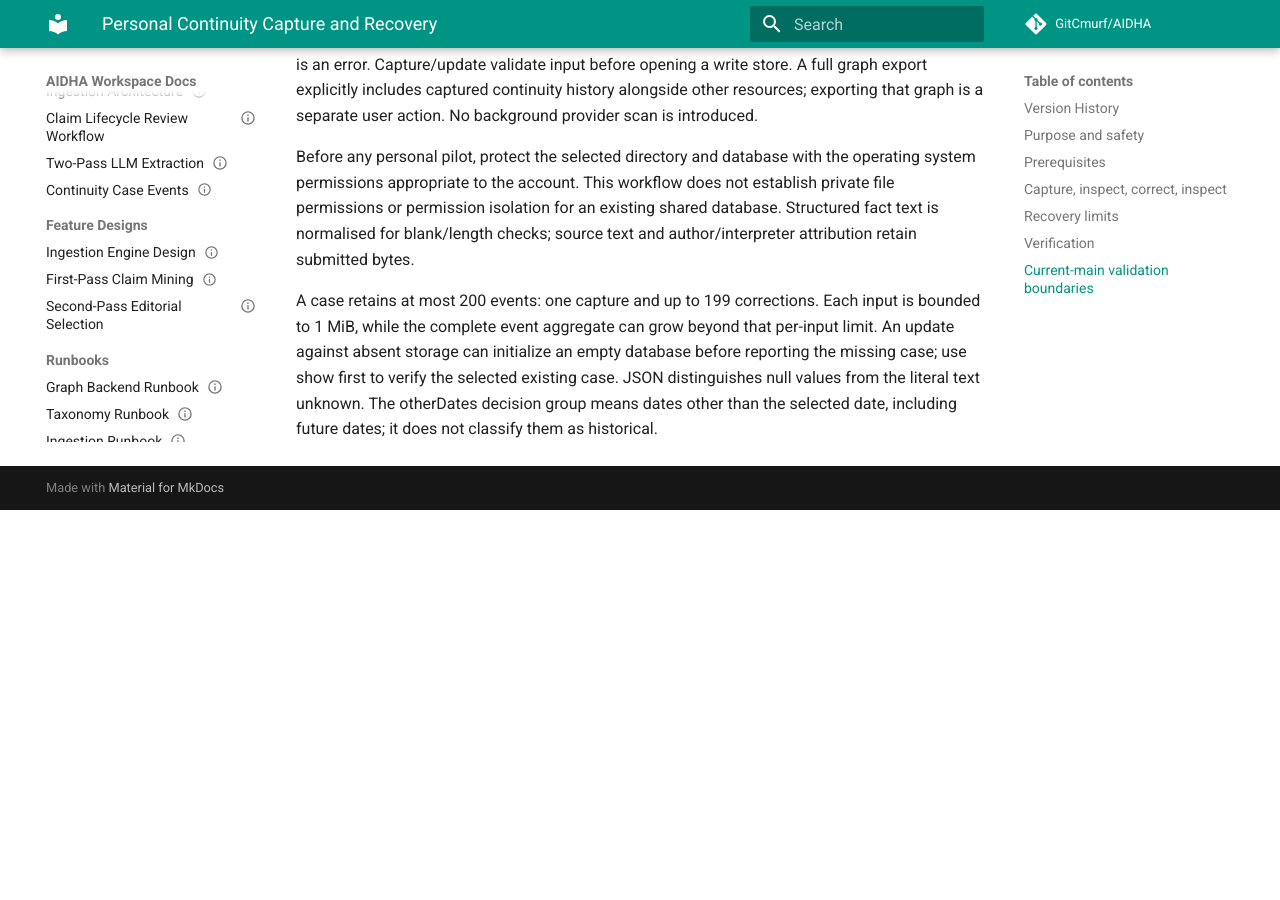
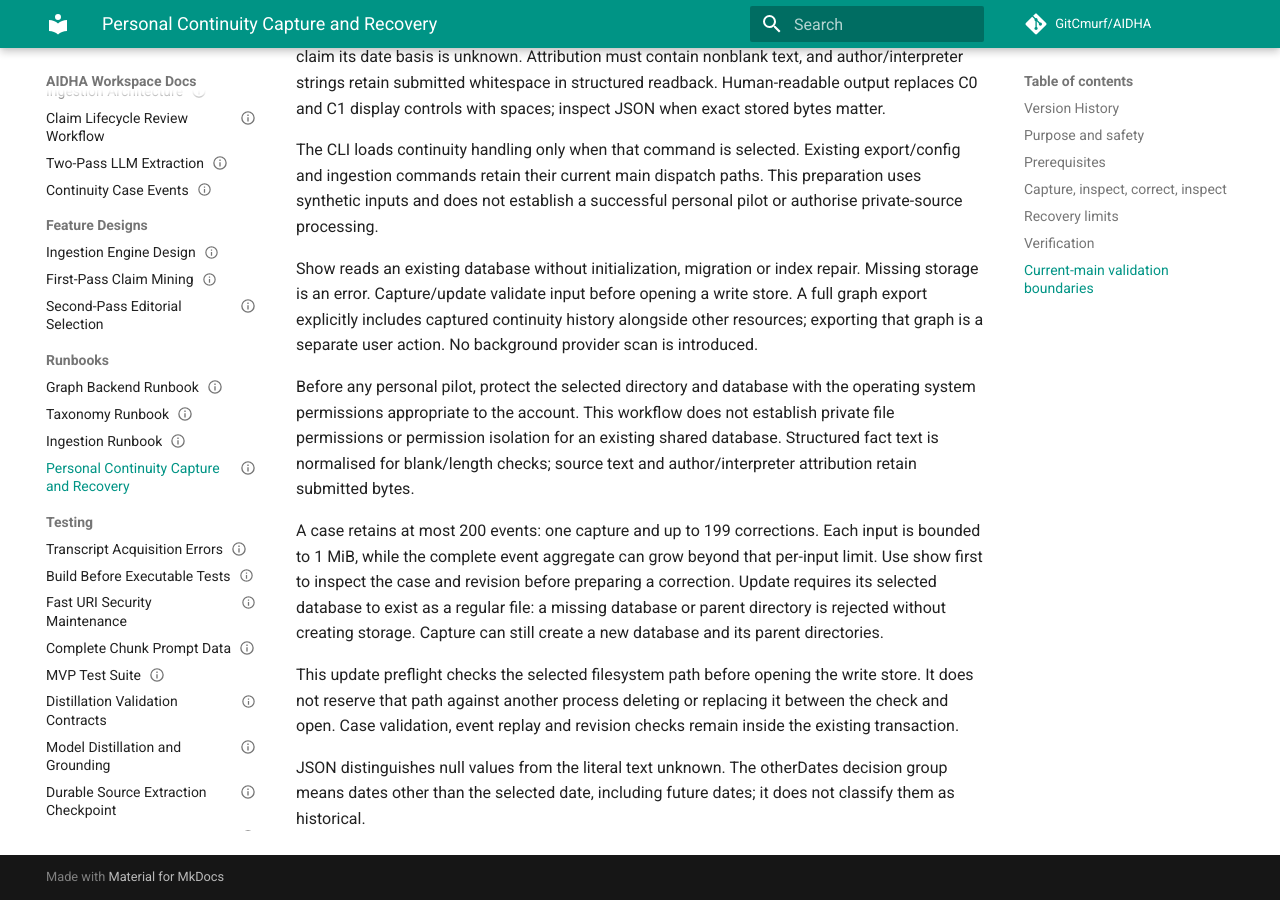
Before and after one commit to GitCmurf/AIDHA, an MkDocs documentation site: the page built from docs/50-runbooks/runbook-014-personal-continuity.md, in a window 1280 px wide and 900 px high, scrolled down 3588 px. Built offline with MkDocs 1.6.1 and Material for MkDocs 9.7.7, drawn with Linux system fonts in a browser that asks for light colours; comment, search, counter and statistics services are not loaded; the version menu is left out; before the commit the page ends 4098 px from its top, so only the background shows below that; some of the changed text lies outside the part shown.

Commit message:
fix(continuity): reject updates against missing storage

```diff
--- a/docs/50-runbooks/runbook-014-personal-continuity.md
+++ b/docs/50-runbooks/runbook-014-personal-continuity.md
@@ -27,6 +27,7 @@ related_ids: [AIDHA-PRD-004, AIDHA-ADR-010, AIDHA-TESTING-088]
 | 0.1 | 2026-09-11 | Codex | Document the first capture, correction and recovery commands. | — | Draft | — |
 | 0.2 | 2026-10-18 | Codex | Align steps with the workspace CLI entry point and bound scope to capture, show and direct correction. | — | Draft | AIDHA-PRD-004 |
 | 0.3 | 2026-10-29 | Codex | Document unknown-date validation, exact attribution and isolated continuity command dispatch. | — | Draft | PR 55 |
+| 0.4 | 2026-11-04 | Codex | Required existing selected storage for corrections and documented the filesystem preflight boundary. | — | Draft | AIDHA-TESTING-088 |
 
 ## Purpose and safety
 
@@ -145,8 +146,14 @@ or permission isolation for an existing shared database. Structured fact text is
 blank/length checks; source text and author/interpreter attribution retain submitted bytes.
 
 A case retains at most 200 events: one capture and up to 199 corrections. Each input is bounded
-to 1 MiB, while the complete event aggregate can grow beyond that per-input limit. An update
-against absent storage can initialize an empty database before reporting the missing case; use
-show first to verify the selected existing case. JSON distinguishes null values from the literal
-text unknown. The otherDates decision group means dates other than the selected date, including
-future dates; it does not classify them as historical.
+to 1 MiB, while the complete event aggregate can grow beyond that per-input limit. Use show first
+to inspect the case and revision before preparing a correction. Update requires its selected
+database to exist as a regular file: a missing database or parent directory is rejected without
+creating storage. Capture can still create a new database and its parent directories.
+
+This update preflight checks the selected filesystem path before opening the write store. It does
+not reserve that path against another process deleting or replacing it between the check and open.
+Case validation, event replay and revision checks remain inside the existing transaction.
+
+JSON distinguishes null values from the literal text unknown. The otherDates decision group means
+dates other than the selected date, including future dates; it does not classify them as historical.
```
Also changed, not shown: other parts of docs/50-runbooks/runbook-014-personal-continuity.md (+4 -4 lines), docs/01-indices/catalog.json (+4 -4 lines), docs/55-testing/testing-088-continuity-capture.md (+15 -5 lines), 2 other files.
